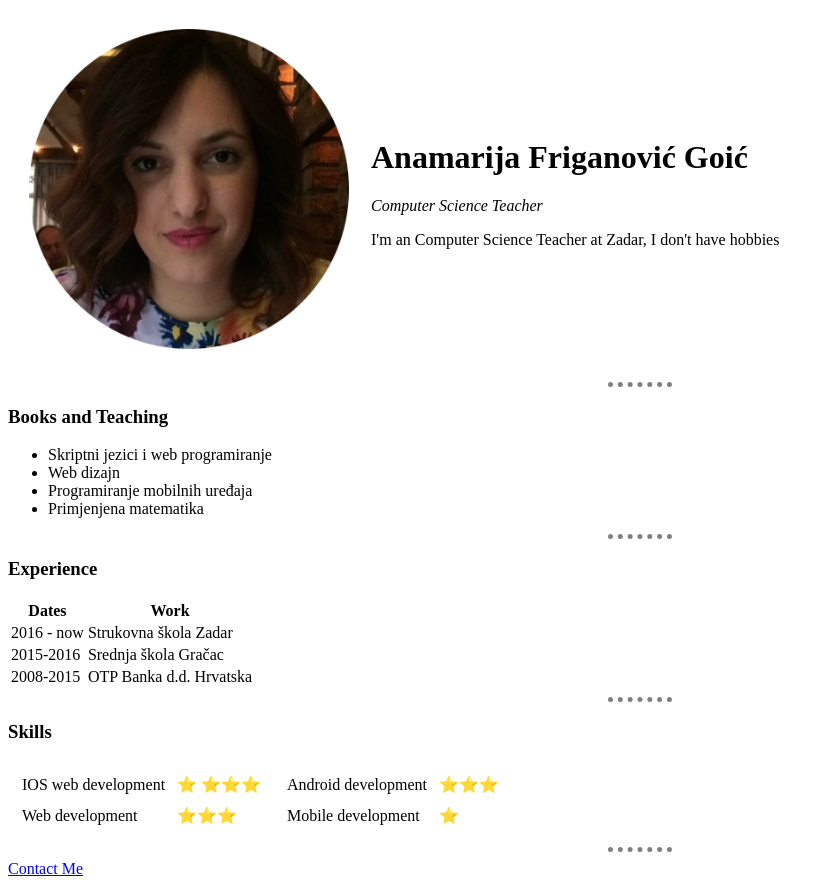
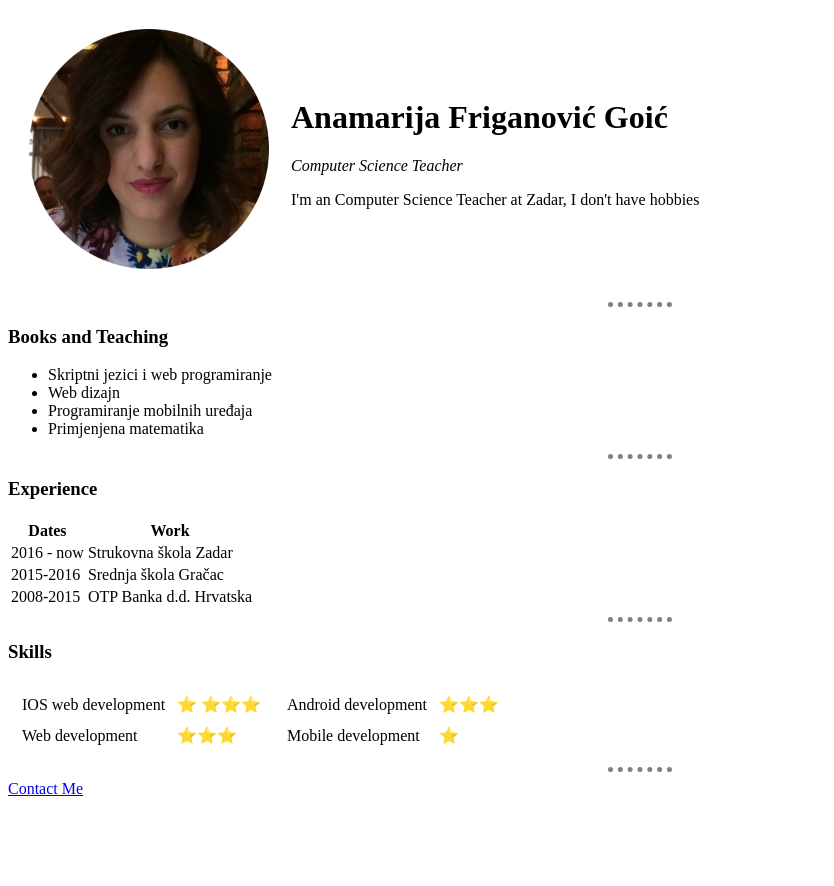
Before and after one commit to AnamarijaFG/MyCV, a plain HTML site: page index.html in a window 1280 px wide. Shown: the whole page, without its empty margins (0-834 px from the left). After the commit the page ends 806 px from the top, so only its background shows below. Drawn offline with Linux system fonts and the light colour scheme.

Commit message:
Update index.html

```diff
--- a/index.html
+++ b/index.html
@@ -8,7 +8,7 @@
   <body>
     <table cellspacing="20px">
       <tr>
-        <td><img src="jpg/circle-cropped.png" width="320" alt="profile"></td>
+        <td><img src="jpg/circle-cropped.png" width="240" alt="profile"></td>
         <td><h1>Anamarija Friganović Goić</h1>
         <em>Computer Science Teacher</em>
         <p>I'm an Computer Science Teacher at Zadar, I don't have hobbies</p>
```
